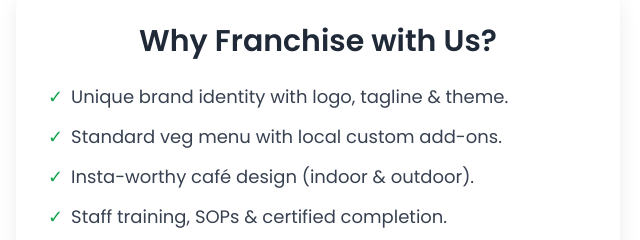
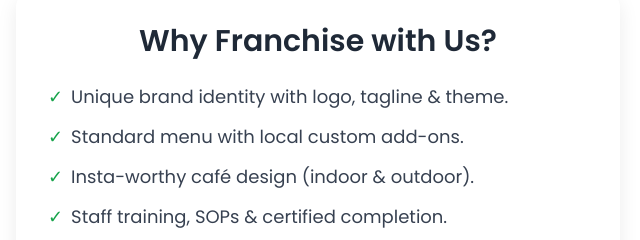
Before and after one commit to trendhiveacademy/broneedscafe, a plain HTML site: page index.html in a window 1280 px wide. Shown: the part 2480-2720 px from the top of the page, 0-640 px from the left. Drawn offline with nearby package versions, Linux system fonts and the light colour scheme.

Commit message:
Update index.html

```diff
--- a/index.html
+++ b/index.html
@@ -454,7 +454,7 @@
                     <h3 class="text-3xl font-semibold text-gray-800 mb-6">Why Franchise with Us?</h3>
                     <ul class="text-left text-lg space-y-3 text-gray-700">
                       <li class="flex items-start"><span class="mr-2 text-green-600">&#10003;</span> Unique brand identity with logo, tagline & theme.</li>
-    <li class="flex items-start"><span class="mr-2 text-green-600">&#10003;</span> Standard veg menu with local custom add-ons.</li>
+    <li class="flex items-start"><span class="mr-2 text-green-600">&#10003;</span> Standard menu with local custom add-ons.</li>
     <li class="flex items-start"><span class="mr-2 text-green-600">&#10003;</span> Insta-worthy café design (indoor & outdoor).</li>
     <li class="flex items-start"><span class="mr-2 text-green-600">&#10003;</span> Staff training, SOPs & certified completion.</li>
     <li class="flex items-start"><span class="mr-2 text-green-600">&#10003;</span> Smart POS, QR menus & feedback tools.</li>
```
